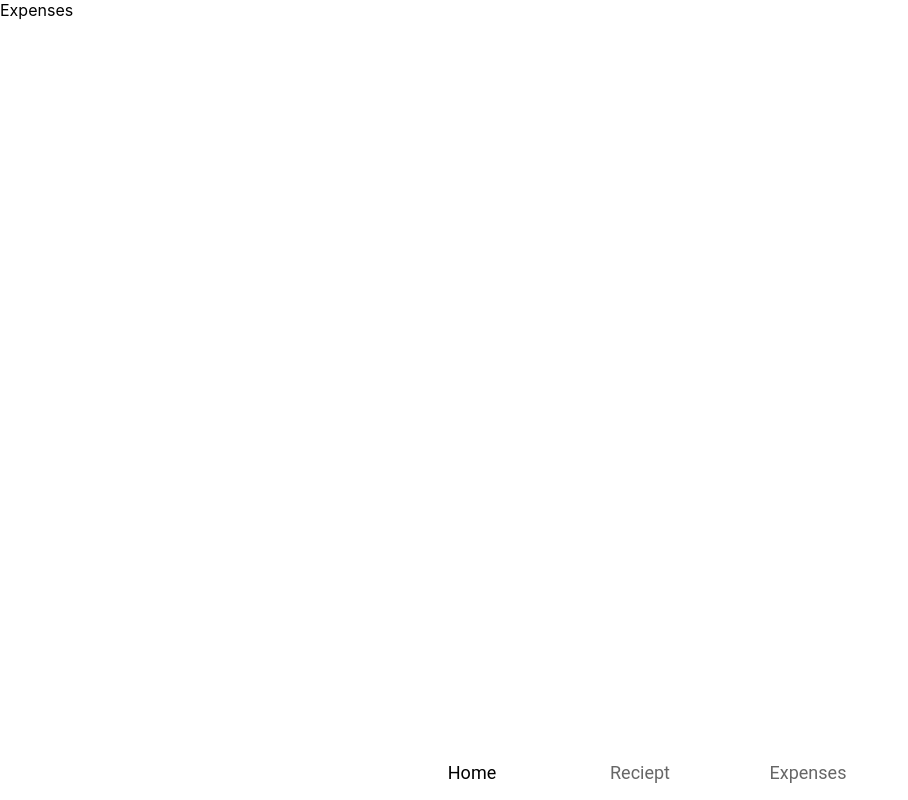
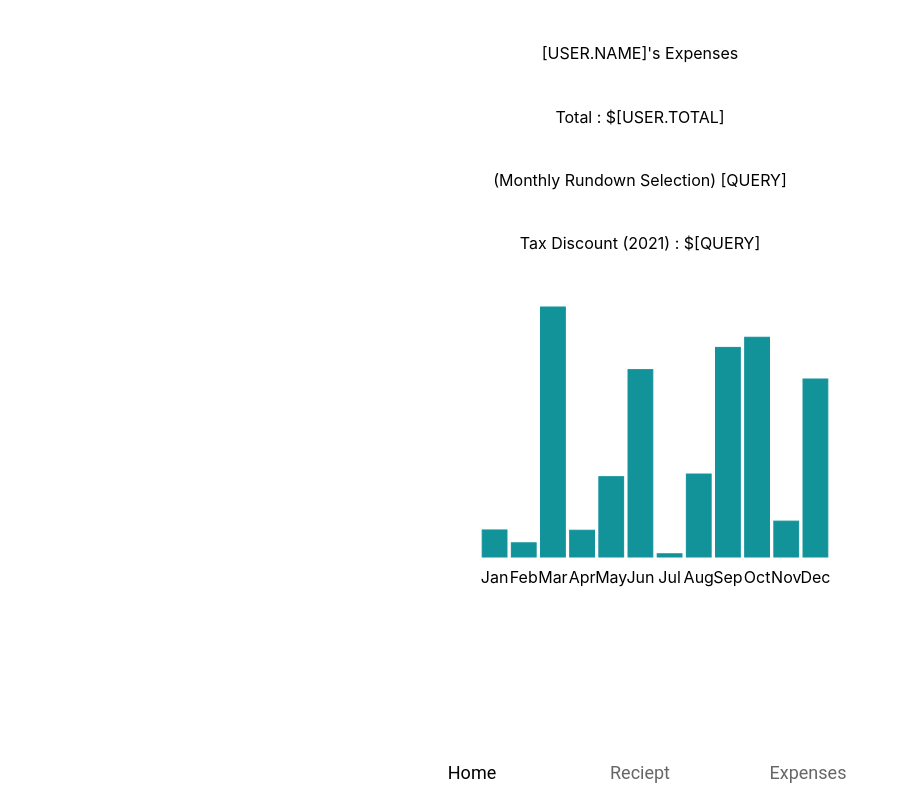
Before and after one commit to trexrush/HackUTD-2021-Recivo, a Next.js app: page /dashboard in a window 1280 px wide. Shown: the whole page, without its empty margins (0-908 px from the left). Built offline with nearby package versions, Linux system fonts and the light colour scheme.

Commit message:
feat: added graph

```diff
--- a/package.json
+++ b/package.json
@@ -14,7 +14,8 @@
     "axios": "^0.24.0",
     "next": "12.0.3",
     "react": "17.0.2",
-    "react-dom": "17.0.2"
+    "react-dom": "17.0.2",
+    "react-vis": "^1.11.7"
   },
   "devDependencies": {
     "@types/node": "16.11.7",
--- a/pages/dashboard.tsx
+++ b/pages/dashboard.tsx
@@ -1,11 +1,59 @@
 import type { NextPage } from 'next'
 import Navbar from '../components/Navbar'
 
+import {
+  XYPlot,
+  XAxis,
+  YAxis,
+  VerticalGridLines,
+  HorizontalGridLines,
+  VerticalBarSeries,
+  VerticalBarSeriesCanvas,
+  LabelSeries
+} from 'react-vis';
+
+const greenData = [
+                    {x: 'Jan', y: 101},
+                    {x: 'Feb', y: 53},
+                    {x: 'Mar', y: 934},
+                    {x: 'Apr', y: 100},
+                    {x: 'May', y: 300},
+                    {x: 'Jun', y: 700},
+                    {x: 'Jul', y: 12},
+                    {x: 'Aug', y: 310},
+                    {x: 'Sep', y: 783},
+                    {x: 'Oct', y: 821},
+                    {x: 'Nov', y: 134},
+                    {x: 'Dec', y: 665},
+                  ];
+
+const labelData = greenData.map((d, idx) => ({
+  x: d.x,
+  y: greenData[idx].y
+}));
+
 const Expenses: NextPage = () => {
+  // api call
+
   return (
     <>
         <Navbar/>
-        <div>Expenses</div>
+        <div className="flexcolumn container">
+          <div>[USER.NAME]'s Expenses</div>
+          <div>Total : $[USER.TOTAL]</div>
+          <div>(Monthly Rundown Selection) [QUERY]</div>
+          <div>Tax Discount (2021) : $[QUERY]</div>
+          <div>
+            <XYPlot xType="ordinal" width={400} height={300} xDistance={100}>
+              <VerticalGridLines />
+              <HorizontalGridLines />
+              <XAxis />
+              {/* <YAxis /> */}
+              <VerticalBarSeries className="vertical-bar-series-example" data={greenData} />
+            </XYPlot>
+          </div>
+        </div>
+
     </>
   )
 }
```
Also changed, not shown: 1 other file (tests, documents, lock files or other folders).
